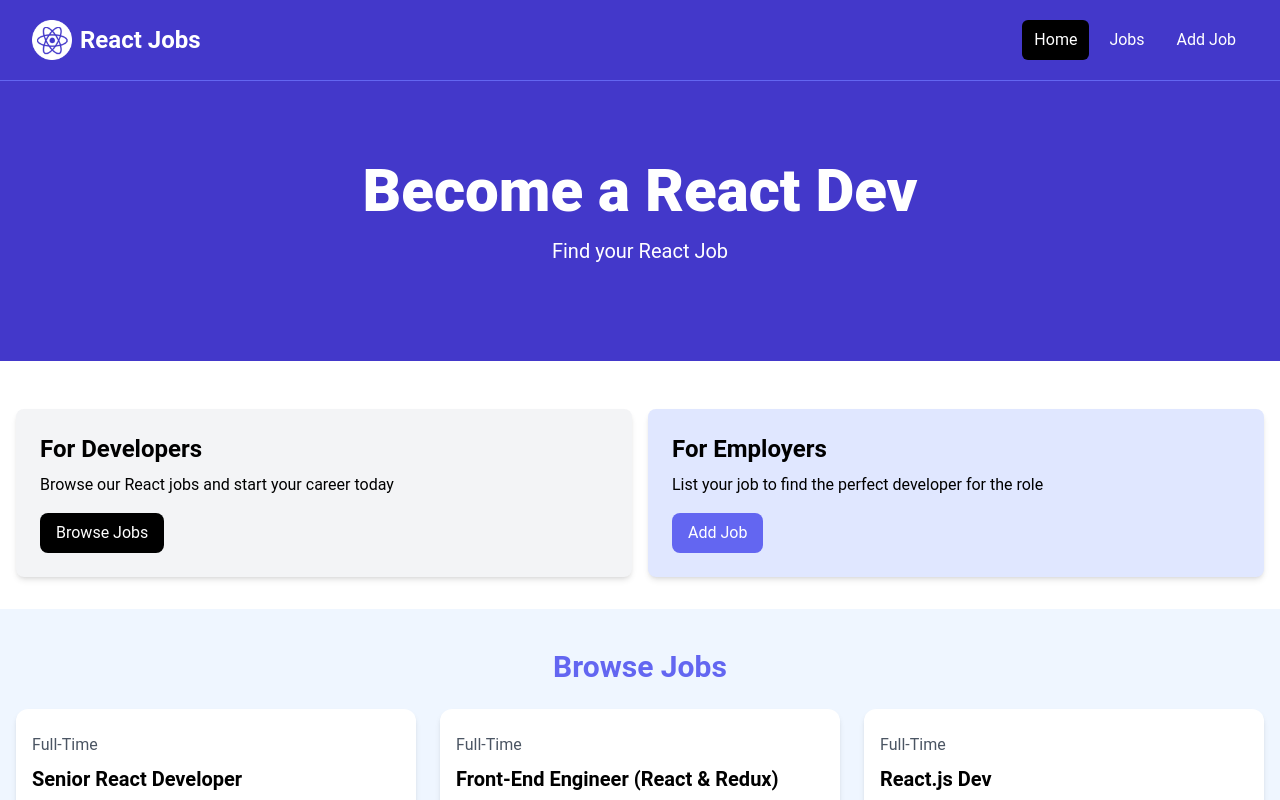
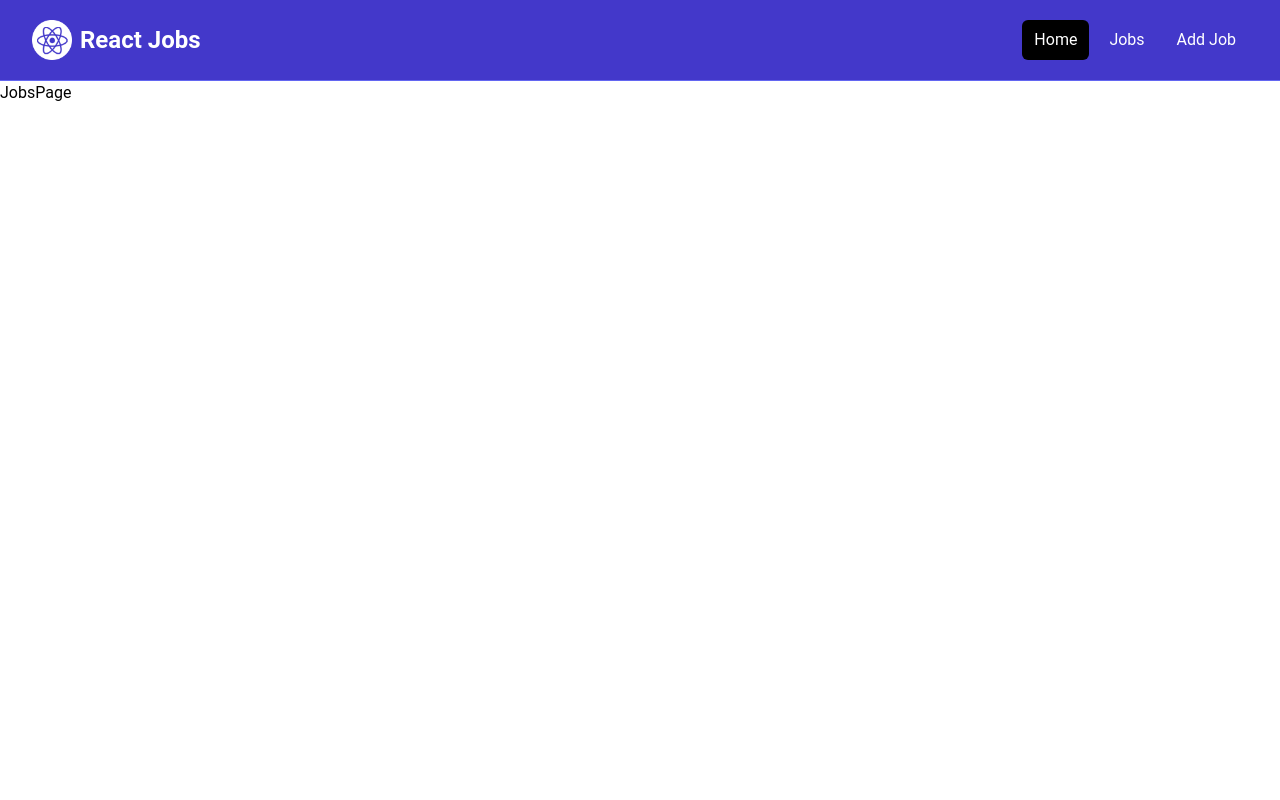
Before and after one commit to faiyaz103/React-Tutorial, a React (Vite) app: page /jobs in a window 1280 px wide. Shown: the top 800 px of the page. Built offline with nearby package versions, Linux system fonts and the light colour scheme.

Commit message:
Routes Created

```diff
--- a/package.json
+++ b/package.json
@@ -12,7 +12,8 @@
   "dependencies": {
     "react": "^18.3.1",
     "react-dom": "^18.3.1",
-    "react-icons": "^5.4.0"
+    "react-icons": "^5.4.0",
+    "react-router-dom": "^7.0.2"
   },
   "devDependencies": {
     "@eslint/js": "^9.15.0",
--- a/src/App.jsx
+++ b/src/App.jsx
@@ -1,29 +1,31 @@
-import React from 'react'
+import {
+    Route,
+    createBrowserRouter,
+    createRoutesFromElements,
+    Router,
+    RouterProvider
+} from 'react-router-dom';
+import HomePage from './pages/HomePage'
+
+import React from 'react';
 import Navigation from './components/Navigation';
 import Hero from './components/Hero';
 import HomeCard from './components/HomeCard';
 import JobListings from './components/JobListings';
 import ViewAllJobs from './components/ViewAllJobs';
+import MainLayout from './layouts/MainLayout';
+import JobsPage from './pages/JobsPage';
+
+const router = createBrowserRouter(
+    createRoutesFromElements(
+        <Route path='/' element={<MainLayout/>}>
+            < Route index element={<HomePage/>} />
+            < Route path='/jobs' element={<JobsPage/>} />
+        </Route>
+    )
+);
 
 const App = () => {
-  return (
-    <>
-    {/* Nav Bar */}
-    <Navigation/>
-
-    {/* <!-- Hero --> */}
-    {/* <Hero title='This is a title' sub='This is a subtitle' /> */}
-    <Hero/>
-
-    {/* <!-- Developers and Employers --> */}
-    <HomeCard/>
-
-    {/* <!-- Browse Jobs --> */}
-    <JobListings/>
-
-    {/* More Jobs */}
-    <ViewAllJobs/>
-    </>
-  );
+  return <RouterProvider router={router} />;
 };
 export default App
--- a/src/components/Navigation.jsx
+++ b/src/components/Navigation.jsx
@@ -24,17 +24,17 @@
             <div className="md:ml-auto">
               <div className="flex space-x-2">
                 <a
-                  href="/index.html"
+                  href='/'
                   className="text-white bg-black hover:bg-gray-900 hover:text-white rounded-md px-3 py-2"
                   >Home</a
                 >
                 <a
-                  href="/jobs.html"
+                  href='/jobs'
                   className="text-white hover:bg-gray-900 hover:text-white rounded-md px-3 py-2"
                   >Jobs</a
                 >
                 <a
-                  href="/add-job.html"
+                  href='/add-job'
                   className="text-white hover:bg-gray-900 hover:text-white rounded-md px-3 py-2"
                   >Add Job</a
                 >
--- /dev/null
+++ b/src/layouts/MainLayout.jsx
@@ -0,0 +1,14 @@
+import React from 'react'
+import { Outlet } from 'react-router-dom'
+import Navigation from '../components/Navigation'
+
+const MainLayout = () => {
+  return (
+    <>
+    <Navigation/>
+    <Outlet/>
+    </>
+  )
+}
+
+export default MainLayout
--- /dev/null
+++ b/src/pages/HomePage.jsx
@@ -0,0 +1,18 @@
+import React from 'react'
+import Hero from '../components/Hero';
+import HomeCard from '../components/HomeCard';
+import JobListings from '../components/JobListings';
+import ViewAllJobs from '../components/ViewAllJobs';
+
+const HomePage = () => {
+  return (
+    <>
+    <Hero/>
+    <HomeCard/>
+    <JobListings/>
+    <ViewAllJobs/>
+    </>
+  )
+}
+
+export default HomePage
--- /dev/null
+++ b/src/pages/JobsPage.jsx
@@ -0,0 +1,9 @@
+import React from 'react'
+
+const JobsPage = () => {
+  return (
+    <div>JobsPage</div>
+  )
+}
+
+export default JobsPage
```
Also changed, not shown: 1 other file (tests, documents, lock files or other folders).
